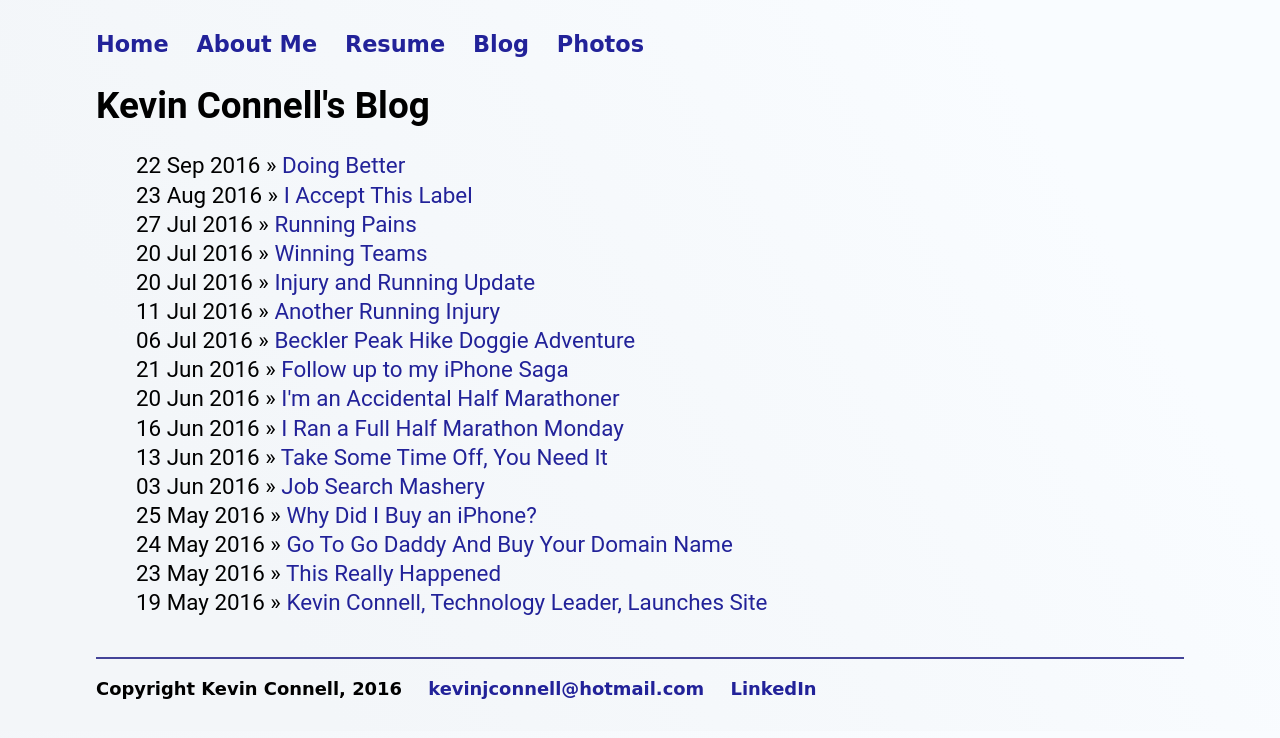
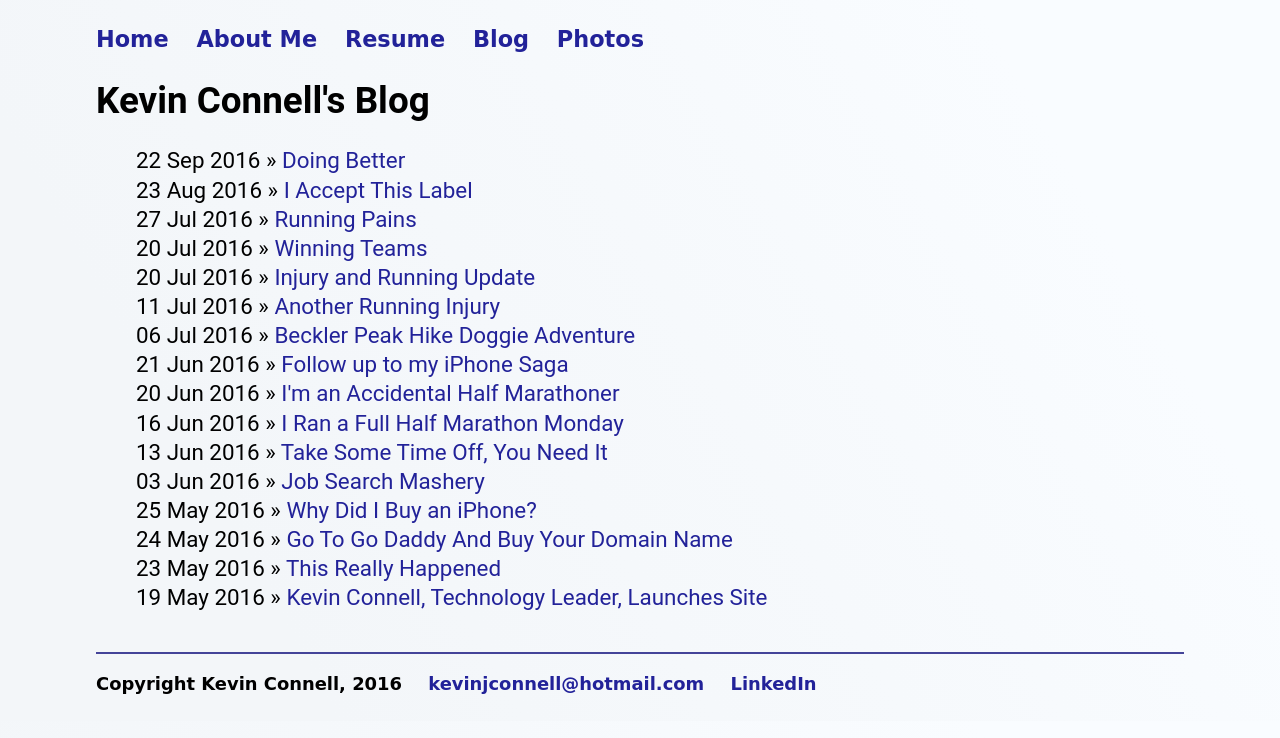
Before and after one commit to mo4dawg/mo4dawg.github.io, a Jekyll site: the page built from blog/oldIndex.html, in a window 1280 px wide. Shown: the top 738 px of the page. Built offline with Jekyll 4.4.1, drawn with Linux system fonts in a browser that asks for light colours.

Commit message:
Update main.css

```diff
--- a/css/main.css
+++ b/css/main.css
@@ -2,7 +2,7 @@
 .MyGradientClass
 {
     height:100%;
-    margin: 30px auto;
+    margin: 25px auto;
     width: 85%;
     background-image: linear-gradient(bottom, rgb(243,246,249) 20%, rgb(246,249,252) 54%, rgb(249,252,255) 82%);
     background-image: -o-linear-gradient(bottom, rgb(243,246,249) 20%, rgb(246,249,252) 54%, rgb(249,252,255) 82%);
```
